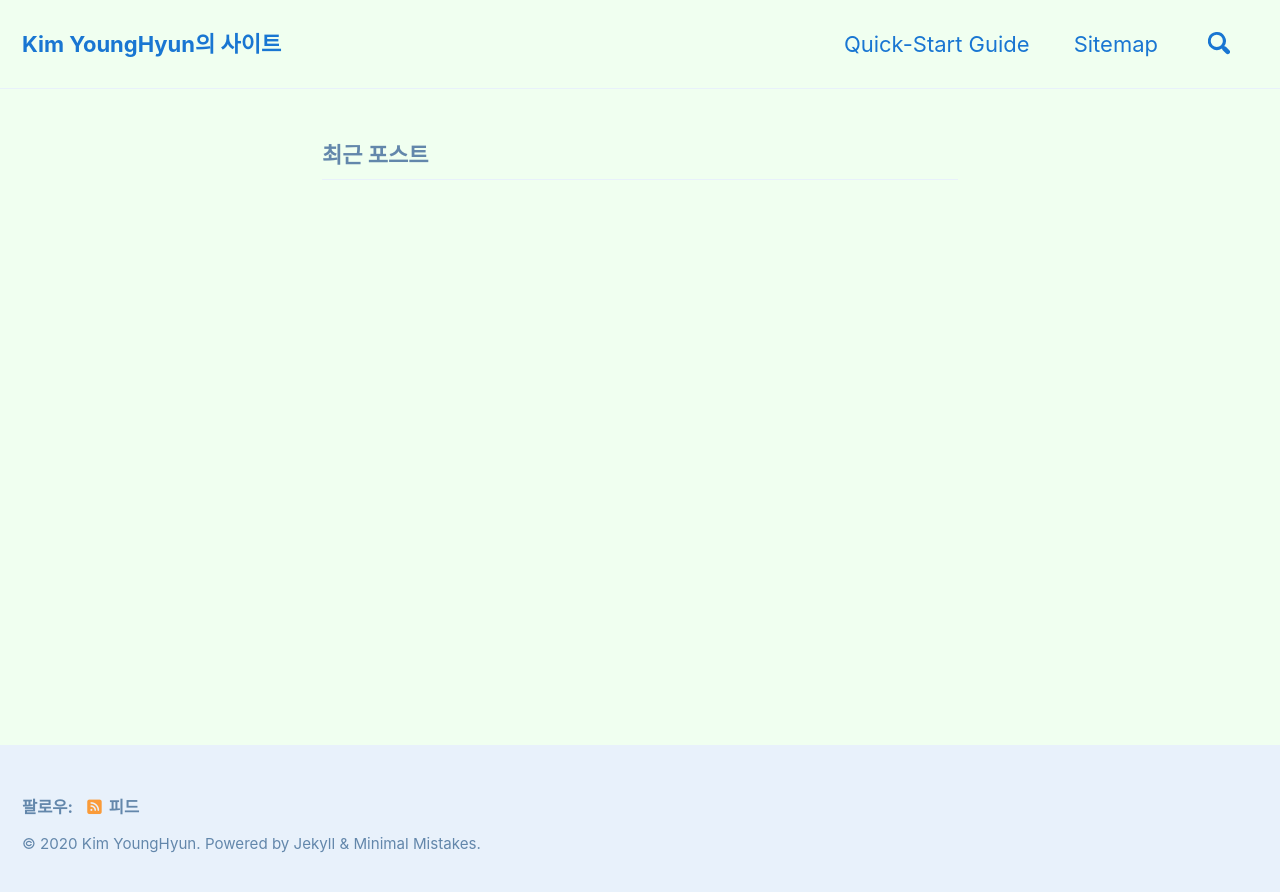
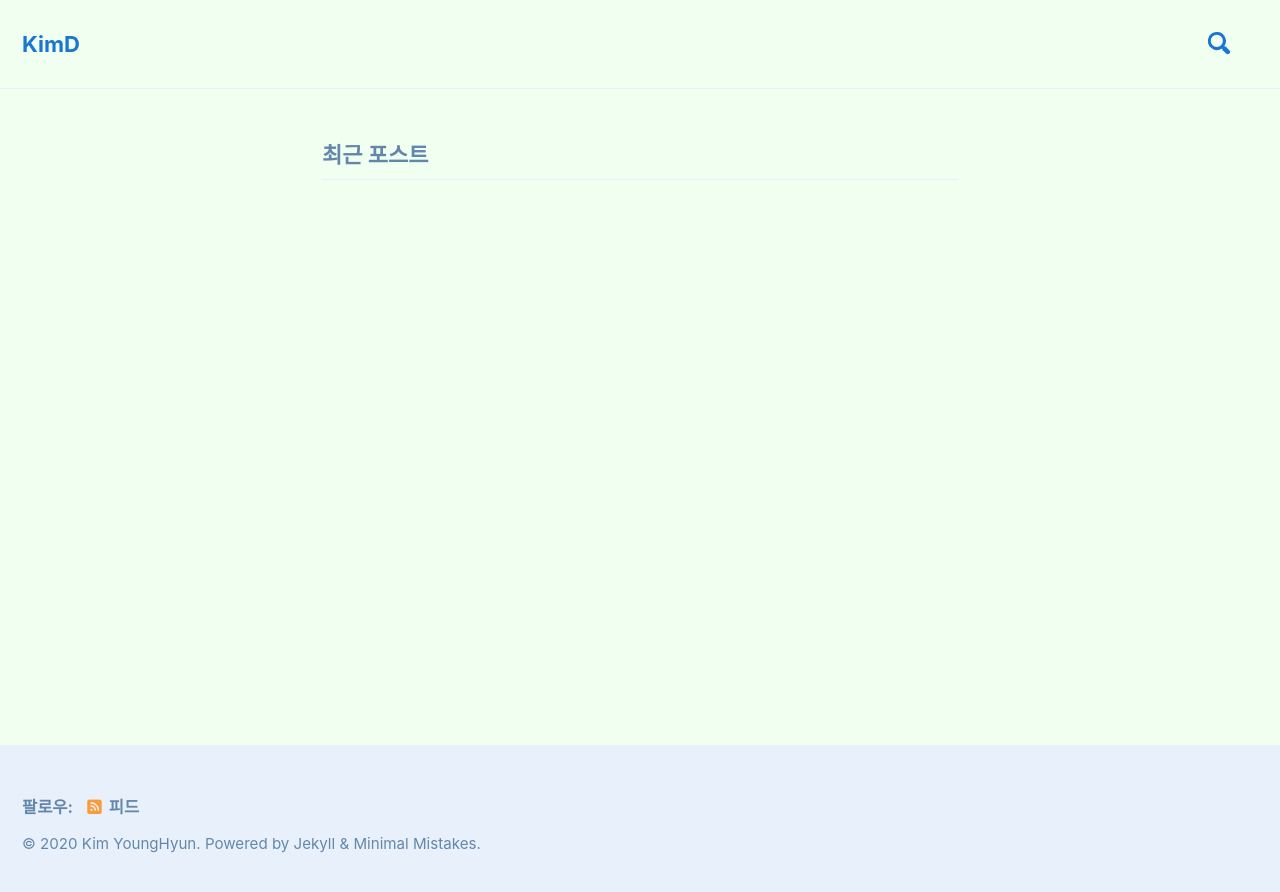
Before and after one commit to kimkimhyun/kimkimhyun.github.io, a Jekyll site: the page built from index.markdown, in a window 1280 px wide. Shown: the top 892 px of the page. Built offline with Jekyll 4.4.1, drawn with Linux system fonts in a browser that asks for light colours; cached includes are drawn as plain includes; nearby versions of some CDN libraries; the list of posts is cut into pages by our own code.

Commit message:
2019-01-20

```diff
--- a/_config.yml
+++ b/_config.yml
@@ -16,7 +16,7 @@ minimal_mistakes_skin    : "aqua" # "air", "aqua", "contrast", "dark","default"
 
 # Site Settings
 locale                   : "ko"
-title                    : "Kim YoungHyun의 사이트"
+title                    : "KimD"
 title_separator          : "-"
 subtitle                 : # site tagline that appears below site title in masthead
 name                     : "Kim YoungHyun"
@@ -111,8 +111,8 @@ analytics:
 author:
   name             : "Kim YoungHyun"
   avatar           : # path of avatar image, e.g. "/assets/images/bio-photo.jpg"
-  bio              : "개발자, 좋은 결과물로 보여주고 싶다."
-  location         : "Somewhere"
+  bio              : "개발자, 좋은 결과와 언제나의 발전을 꿈꾼다."
+  location         : "South Korea, Seoul"
   email            : "kyhyun1999@gmail.com"
   links:
     #- label: "Email"
--- a/_data/navigation.yml
+++ b/_data/navigation.yml
@@ -1,9 +1,5 @@
 # main links
 main:
-  - title: "Quick-Start Guide"
-    url: https://mmistakes.github.io/minimal-mistakes/docs/quick-start-guide/
-  - title: "Sitemap"
-    url: /sitemap/
   # - title: "About"
   #   url: https://mmistakes.github.io/minimal-mistakes/about/
   # - title: "Sample Posts"
```
Also changed, not shown: Gemfile.lock.
